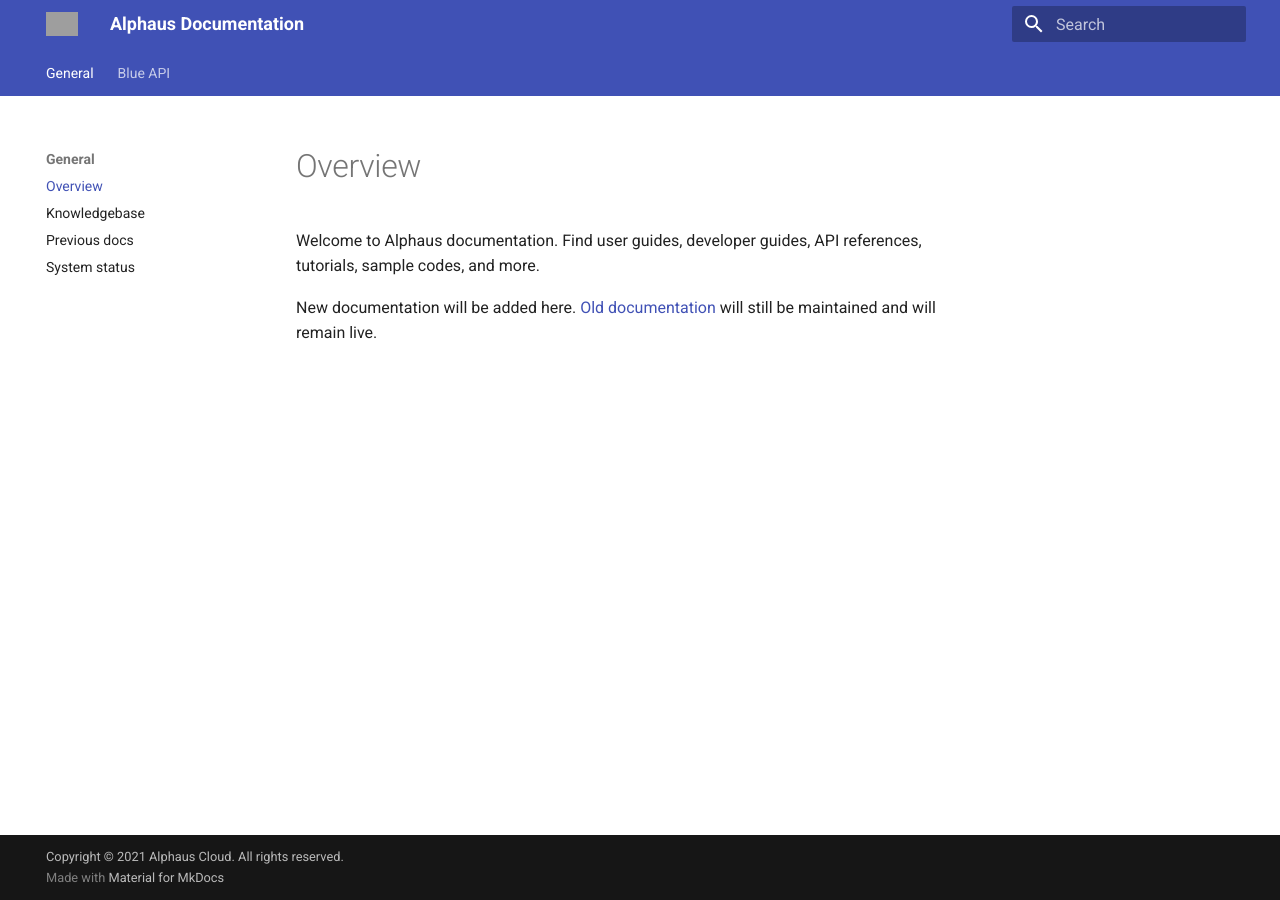
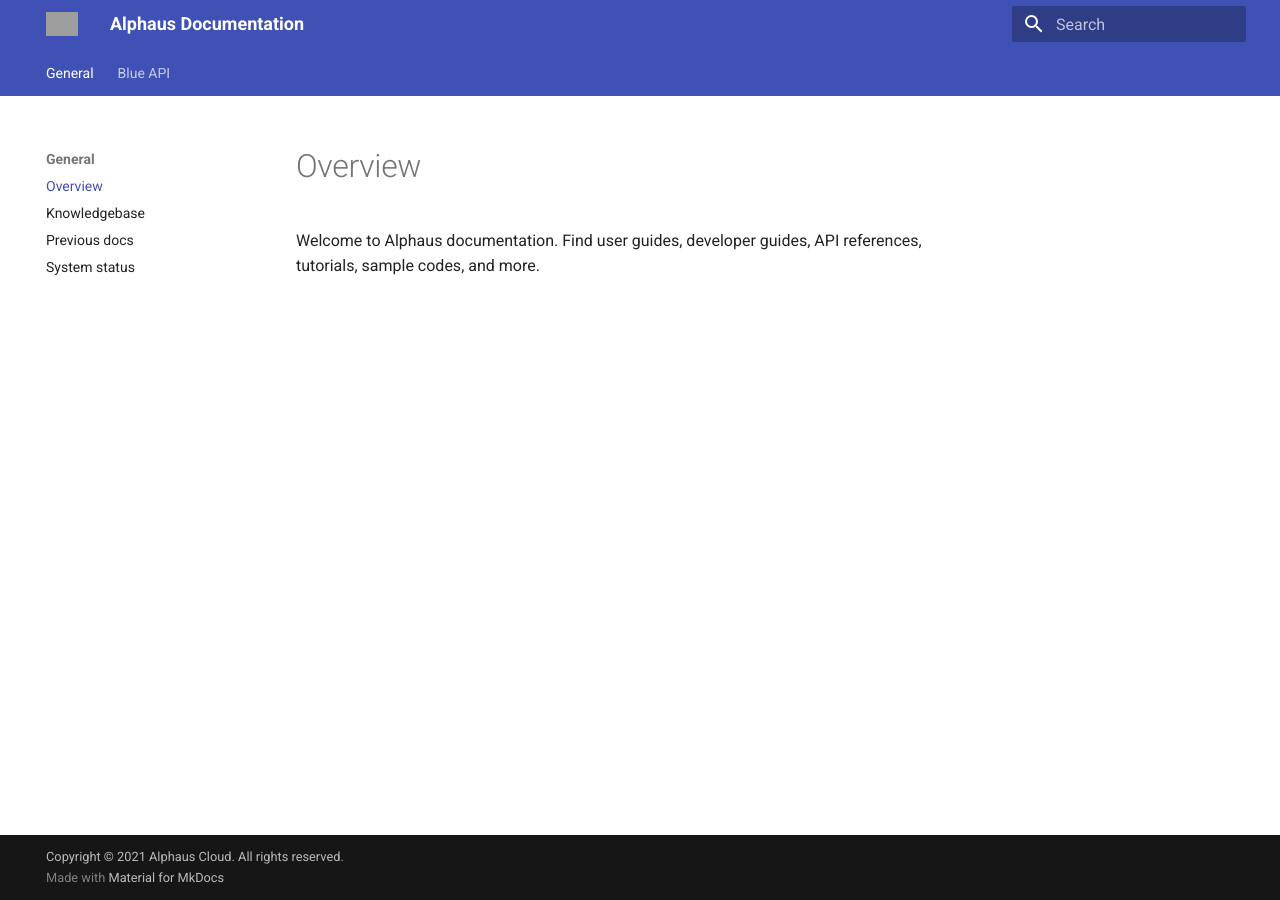
Before and after one commit to alphauslabs/tmpdocs, an MkDocs documentation site: the page built from docs/index.md, in a window 1280 px wide. Built offline with MkDocs 1.6.1 and Material for MkDocs 9.7.7, drawn with Linux system fonts in a browser that asks for light colours; grey boxes are pictures that could not be loaded.

Commit message:
chore: home

```diff
--- a/docs/index.md
+++ b/docs/index.md
@@ -1,4 +1,2 @@
 # Overview
 Welcome to Alphaus documentation. Find user guides, developer guides, API references, tutorials, sample codes, and more.
-
-New documentation will be added here. [Old documentation](https://docs.alphaus.cloud/) will still be maintained and will remain live.
```
